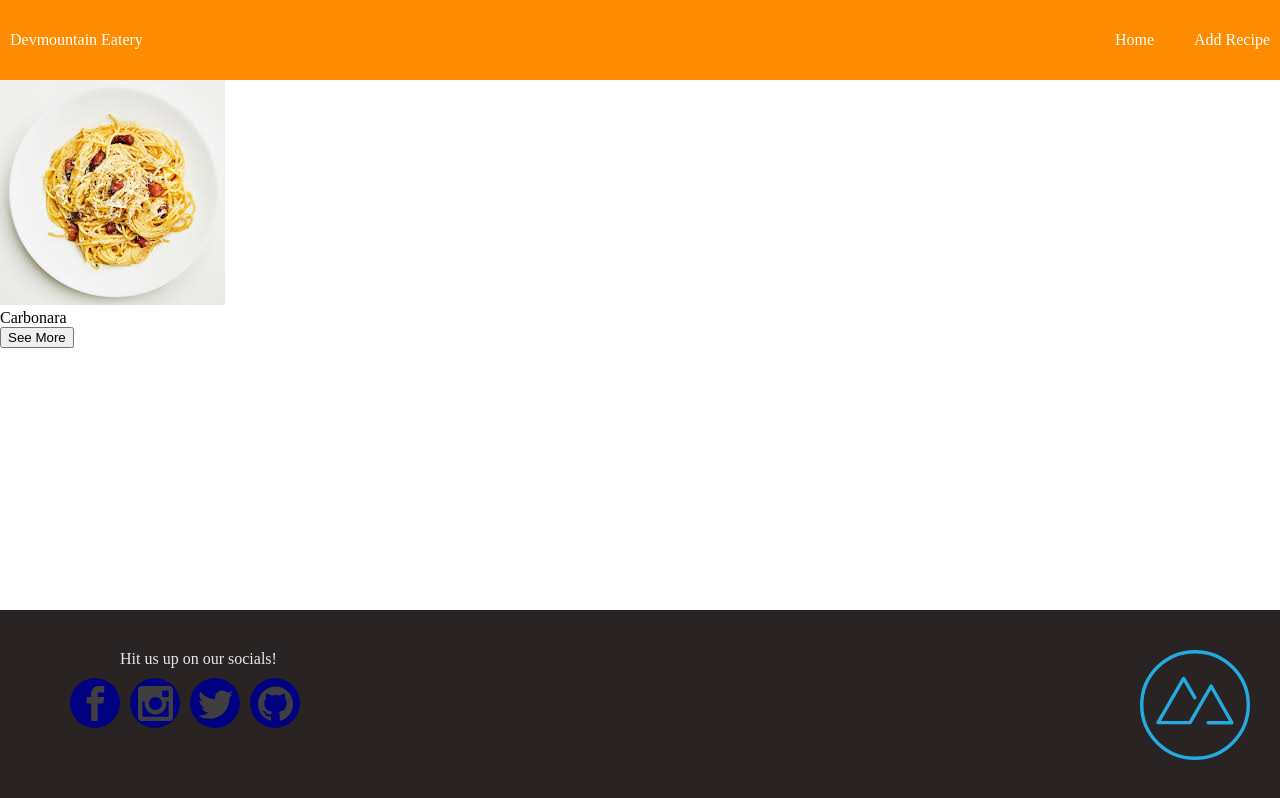
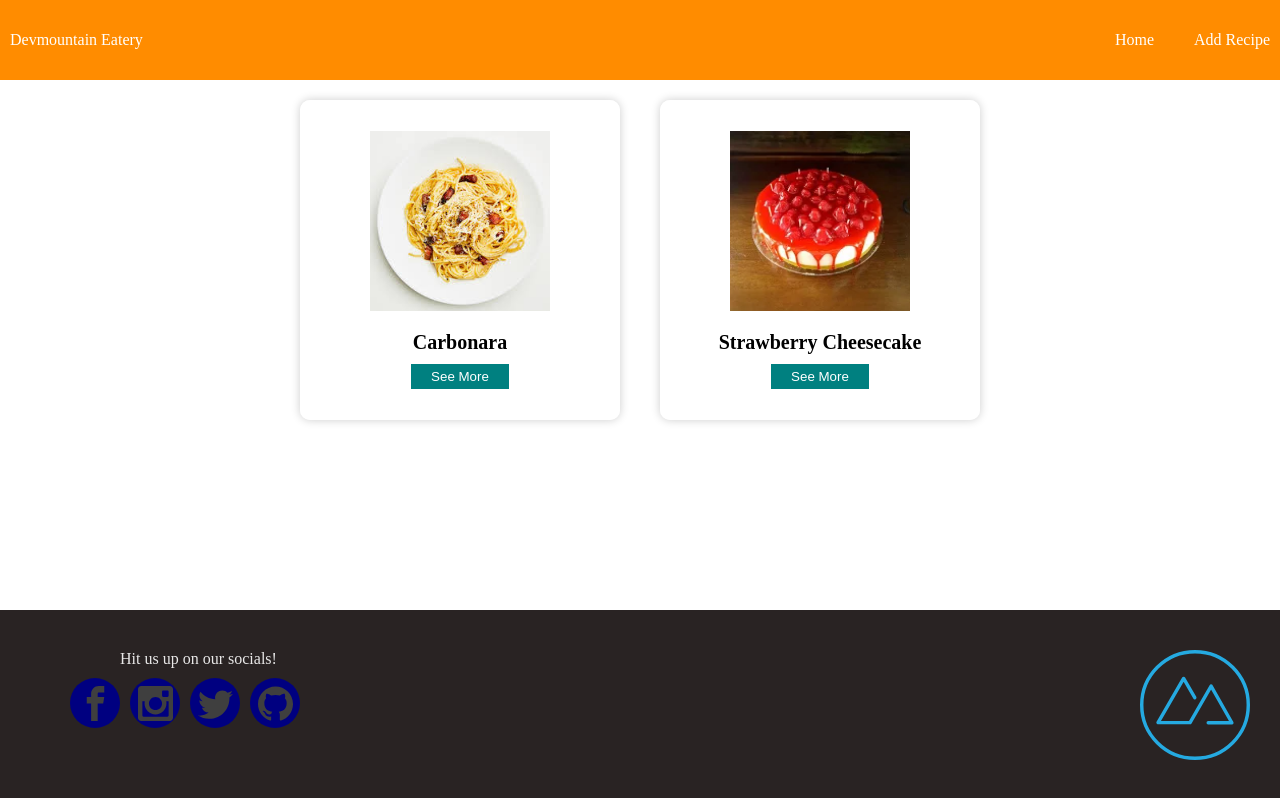
Before and after one commit to brajgon1/ReactUnit3, a React (Create React App) app in the folder starter/: page /recipe/3 in a window 1280 px wide. Built offline with nearby package versions, Linux system fonts and the light colour scheme.

Commit message:
fixed recipe cards

```diff
--- a/starter/src/components/RecipeCard.jsx
+++ b/starter/src/components/RecipeCard.jsx
@@ -1,15 +1,30 @@
-import React from 'react'
-import CarbonaraPic from '../assets/carbonara.jpg';
+import React from "react";
+import CarbonaraPic from "../assets/carbonara.jpg";
+import StrawberryCheeseCake from "../assets/strawberrycheesecake.webp";
 function RecipeCard() {
   return (
-    <div className='recipe-card'>
-        <img src={CarbonaraPic} alt='RecipeCard' className='recipe-img'/>
-        <div className='recipe-details'>
-            <h2 className='name'>Carbonara</h2>
-            <button className='view-btn'>See More</button>
+    <div className="recipe-container">
+      <div className="recipe-card">
+        <img src={CarbonaraPic} alt="carbonara" className="recipe-img" />
+        <div className="recipe-details">
+          <h2 className="name">Carbonara</h2>
+          <button className="view-btn">See More</button>
         </div>
+      </div>
+
+      <div className="recipe-card">
+        <img
+          src={StrawberryCheeseCake}
+          alt="strawberrycheese"
+          className="recipe-img"
+        />
+        <div className="recipe-details">
+          <h2 className="name">Strawberry Cheesecake</h2>
+          <button className="view-btn">See More</button>
+        </div>
+      </div>
     </div>
-  )
+  );
 }
 
 export default RecipeCard;
--- a/starter/src/index.css
+++ b/starter/src/index.css
@@ -100,3 +100,48 @@ code {
   text-align: center;
   color: darkorange;
 }
+
+.recipe-card {
+  width: 300px;
+  height: 300px;
+  border-radius: 10px;
+  background-color: rgba(255, 255, 255, 0.897);
+  box-shadow: 0 0 10px rgba(0, 0, 0, 0.2);
+  padding: 10px;
+  margin: 20px;
+  display: flex;
+  flex-direction: column;
+  justify-content: space-evenly;
+  align-items: center;
+}
+
+.recipe-container {
+  display: flex;
+  justify-content: center;
+}
+
+.recipe-img {
+  width: 60%;
+  height: auto;;
+}
+
+.recipe-details {
+  display: flex;
+  flex-direction: column;
+  justify-content: space-evenly;
+  align-items: center;
+}
+
+.name {
+  font-size: 20px;
+  font-weight: 600;
+  margin-bottom: 10px;
+}
+
+.view-btn {
+  text-decoration: none;
+  border: none;
+  color: white;
+  padding: 5px 20px;
+  background-color: teal;
+}
```
Also changed, not shown: starter/src/assets/strawberrycheesecake.webp (added).
